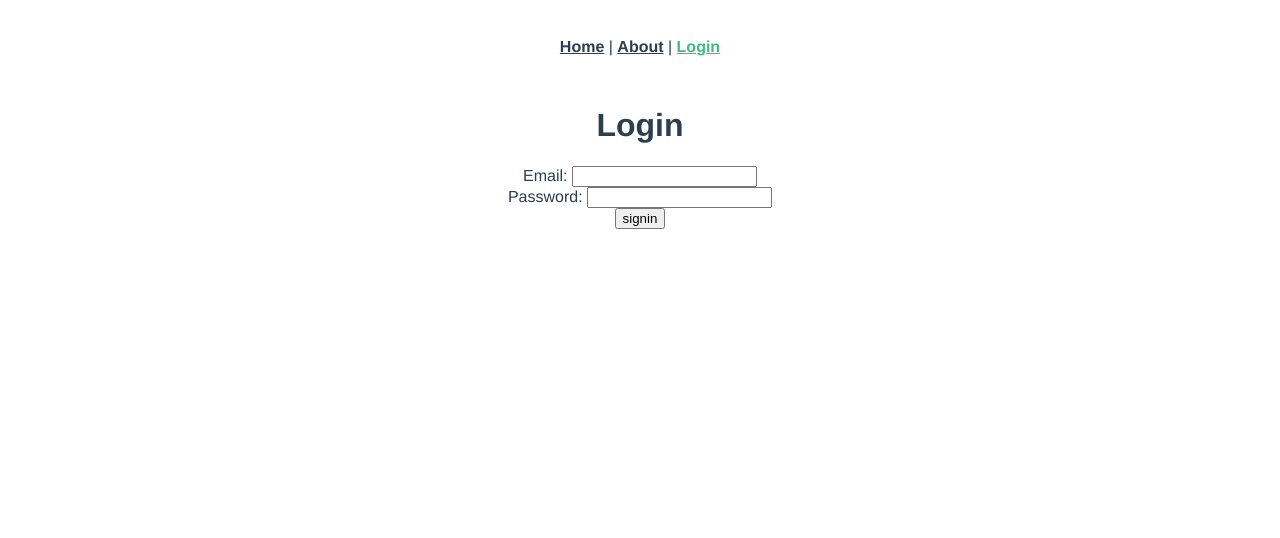
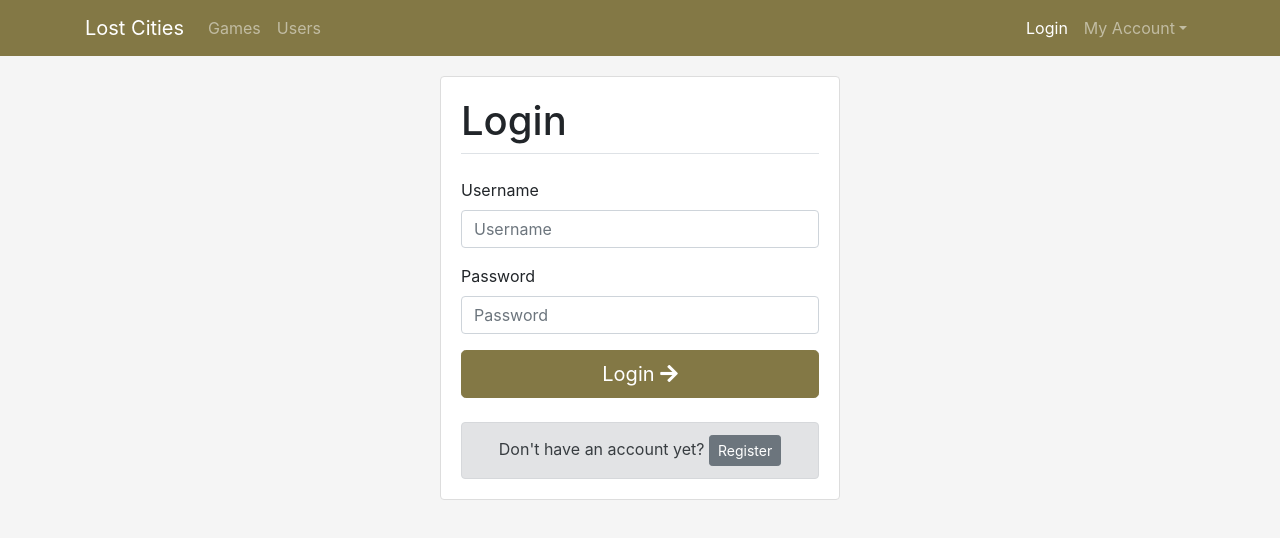
Before and after one commit to nathan815/LostCities, a Vue app in the folder frontend/: page /login in a window 1280 px wide. Shown: the top 538 px of the page. Built offline with nearby package versions, Linux system fonts and the light colour scheme.

Commit message:
Reorganized frontend. Added bootstrap-vue. Added home and login screen, with a navbar layout.

```diff
--- a/frontend/package.json
+++ b/frontend/package.json
@@ -10,6 +10,7 @@
   },
   "dependencies": {
     "axios": "^0.18.0",
+    "bootstrap-vue": "^2.0.0-rc.11",
     "vue": "^2.5.17",
     "vue-router": "^3.0.1",
     "vuex": "^3.0.1"
--- a/frontend/public/index.html
+++ b/frontend/public/index.html
@@ -4,12 +4,17 @@
     <meta charset="utf-8">
     <meta http-equiv="X-UA-Compatible" content="IE=edge">
     <meta name="viewport" content="width=device-width,initial-scale=1.0">
+    <title>Lost Cities</title>
+
     <link rel="icon" href="<%= BASE_URL %>favicon.ico">
-    <title>Lost Cities</title>
+    <link rel="stylesheet" href="https://use.fontawesome.com/releases/v5.2.0/css/all.css"
+          integrity="sha384-hWVjflwFxL6sNzntih27bfxkr27PmbbK/iSvJ+a4+0owXq79v+lsFkW54bOGbiDQ"
+          crossorigin="anonymous">
 </head>
 <body>
 <noscript>
-      <strong>We're sorry but Lost Cities doesn't work properly without JavaScript enabled. Please enable it to continue.</strong>
+    <strong>We're sorry but Lost Cities doesn't work properly without JavaScript enabled. Please enable it to
+        continue.</strong>
 </noscript>
 <div id="app"></div>
 <!-- built files will be auto injected -->
--- a/frontend/src/App.vue
+++ b/frontend/src/App.vue
@@ -1,30 +1,20 @@
+<script>
+    import Navbar from '@/Navbar';
+
+    export default {
+        components: { Navbar }
+    }
+</script>
 <template>
-  <div id="app">
-    <div id="nav">
-      <router-link to="/">Home</router-link> |
-      <router-link to="/about">About</router-link> |
-      <router-link to="/login">Login</router-link>
+    <div>
+
+        <Navbar />
+
+        <div class="container main-container">
+            <router-view />
+        </div>
+
     </div>
-    <router-view />
-  </div>
 </template>
 
-<style lang="scss">
-#app {
-  font-family: 'Avenir', Helvetica, Arial, sans-serif;
-  -webkit-font-smoothing: antialiased;
-  -moz-osx-font-smoothing: grayscale;
-  text-align: center;
-  color: #2c3e50;
-}
-#nav {
-  padding: 30px;
-  a {
-    font-weight: bold;
-    color: #2c3e50;
-    &.router-link-exact-active {
-      color: #42b983;
-    }
-  }
-}
-</style>
+<style lang="scss" src="./assets/styles/app.scss"></style>
--- /dev/null
+++ b/frontend/src/Navbar.vue
@@ -0,0 +1,47 @@
+<script>
+    export default {
+        data() {
+            return {
+                navIsActive: false,
+            };
+        },
+        methods: {
+            toggleMenu: () => this.navIsActive = !this.navIsActive
+        },
+    }
+</script>
+<template>
+    <nav class="navbar navbar-expand-lg navbar-dark bg-tan">
+        <div class="container">
+            <router-link class="navbar-brand" to="/">Lost Cities</router-link>
+
+            <div class="collapse navbar-collapse">
+
+                <ul class="navbar-nav mr-auto">
+                    <router-link tag="li" to="/dashboard" class="nav-item" exact exact-active-class="active">
+                        <a class="nav-link">Games</a>
+                    </router-link>
+                    <router-link tag="li" to="/games" class="nav-item" active-class="active">
+                        <a class="nav-link">Users</a>
+                    </router-link>
+                </ul>
+
+                <ul class="navbar-nav">
+
+                    <router-link tag="li" to="/login" class="nav-item" exact exact-active-class="active">
+                        <a class="nav-link">Login</a>
+                    </router-link>
+
+                    <b-nav-item-dropdown text="My Account" right>
+                        <b-dropdown-item href="#">EN</b-dropdown-item>
+                        <b-dropdown-item href="#">ES</b-dropdown-item>
+                        <b-dropdown-item href="#">RU</b-dropdown-item>
+                        <b-dropdown-item href="#">FA</b-dropdown-item>
+                    </b-nav-item-dropdown>
+
+                </ul>
+            </div>
+        </div>
+    </nav>
+
+</template>
--- /dev/null
+++ b/frontend/src/assets/styles/app.scss
@@ -0,0 +1,29 @@
+
+$theme-colors: (
+      "primary": #837845,
+);
+
+@import "~bootstrap/scss/bootstrap.scss";
+@import "~bootstrap-vue/dist/bootstrap-vue.css";
+
+.main-container {
+  margin-top: 20px;
+}
+
+body {
+  background: #f5f5f5;
+}
+
+.bg-tan {
+  background: #837845 !important;
+}
+
+.page-box {
+  border-radius: 4px;
+  background: #fff;
+  border: 1px solid #ddd;
+  margin: 0 0 15px;
+  padding: 20px;
+  width: 100%;
+  max-width: 400px;
+}
--- a/frontend/src/main.js
+++ b/frontend/src/main.js
@@ -1,12 +1,17 @@
-import Vue from 'vue'
-import App from './App.vue'
-import router from './router'
-import store from './store'
+import Vue from 'vue';
+import BootstrapVue from 'bootstrap-vue'
 
-Vue.config.productionTip = false
+import App from './App.vue';
+import router from './router/router';
+import store from './store/store';
+
+Vue.config.productionTip = false;
+Vue.use(BootstrapVue);
+Vue.component('b-navbar');
 
 new Vue({
-  router,
-  store,
-  render: h => h(App)
-}).$mount('#app')
+    el: '#app',
+    render: h => h(App),
+    router,
+    store,
+});
--- a/frontend/src/views/Home.vue
+++ b/frontend/src/views/Home.vue
@@ -1,18 +1,25 @@
 <template>
-  <div class="home">
-    <img alt="Vue logo" src="../assets/logo.png">
-    <HelloWorld />
-  </div>
+    <div class="home">
+        <div class="jumbotron d-flex justify-content-around align-items-center">
+            <div class="text-center">
+                <h1 class="display-4">Lost Cities</h1>
+                <p class="lead">Play <b>Lost Cities</b> against others!</p>
+                <a class="btn btn-primary btn-lg" href="#" role="button">Play Now</a>
+            </div>
+            <div>
+                <img src="../assets/game-setup.png" class="rounded" />
+            </div>
+        </div>
+    </div>
 </template>
 
 <script>
-    // @ is an alias to /src
-    import HelloWorld from '@/components/HelloWorld.vue'
+    export default {
+    }
+</script>
 
-    export default {
-  name: 'home',
-  components: {
-    HelloWorld
-  }
-}
-</script>
+<style>
+    .jumbotron {
+
+    }
+</style>
--- a/frontend/src/views/Login.vue
+++ b/frontend/src/views/Login.vue
@@ -4,41 +4,68 @@
     export default {
         data() {
             return {
-                username: "",
-                password: ""
+                username: '',
+                password: '',
+                error: null,
+                loading: false,
             }
         },
         methods: {
             async login() {
-                const result = await axios.post('/api/rest-login', {
+                this.loading = true;
+                this.error = null;
+                try {
+                    const result = await axios.post('/api/authentication', {
                         username: this.username,
                         password: this.password
                     });
-                console.log(result);
+
+                } catch(err) {
+                    if(err.response.status === 401) {
+                        this.error = "Incorrect username or password.";
+                    }
+                }
+                this.loading = false;
             }
         }
     }
 </script>
 
 <template>
-    <div>
-        <h1>Login</h1>
-        <form action="/login" method="post" @submit.prevent="login">
-            <div>
-                <label> Email:
-                    <input type="text" name="username"  v-model="username"/>
-                </label>
+    <div class="col d-flex justify-content-center align-items-center">
+        <div class="page-box">
+            <h1 class="pb-2 mb-4 border-bottom">Login</h1>
+            <b-alert variant="danger"
+                     dismissible
+                     :show="error !== null"
+                     @dismissed="error=null">
+                {{ error }}
+            </b-alert>
+
+            <form method="post" @submit.prevent="login">
+                <div class="form-group">
+                    <label for="username">Username</label>
+                    <input type="text" class="form-control" required
+                           id="username" placeholder="Username" v-model="username">
                 </div>
-            <div>
-                <label> Password:
-                    <input type="password" name="password" v-model="password" />
-                </label>
+                <div class="form-group">
+                    <label for="password">Password</label>
+                    <input type="password" class="form-control" required
+                           id="password" placeholder="Password" v-model="password">
                 </div>
-            <div><input type="submit" value="signin"/></div>
+                <button type="submit" class="btn btn-primary btn-block btn-lg" :disabled="loading">
+                    Login
+                    <i class="fas fa-arrow-right"></i>
+                </button>
             </form>
+
+            <!--<router-link to="/register">Forgot Password</router-link>-->
+            <div class="alert alert-secondary text-center mt-4 mb-0">
+                Don't have an account yet?
+                <router-link tag="button" to="/register" class="btn btn-secondary btn-sm">
+                    Register
+                </router-link></div>
+        </div>
+
     </div>
 </template>
-
-<style scoped>
-
-</style>
--- a/frontend/vue.config.js
+++ b/frontend/vue.config.js
@@ -1,3 +1,5 @@
+const path = require('path');
+
 module.exports = {
     lintOnSave: false,
     devServer: {
@@ -5,9 +7,16 @@ module.exports = {
         proxy: {
             // proxy all requests starting with /api to backend api
             '/api': {
-                target: 'http://localhost:8080',
+                target: 'http://localhost:8080/',
                 changeOrigin: true
             }
         }
-    }
-}
+    },
+    configureWebpack: {
+        resolve: {
+            alias: {
+                '~': path.resolve(__dirname, 'src/'),
+            },
+        },
+    },
+};
```
Also changed, not shown: frontend/src/router/router.js (renamed from frontend/src/router.js, +5 -4 lines), frontend/src/store/store.js (renamed from frontend/src/store.js), 1 other file (tests, documents, lock files or other folders). Lines whose indentation alone changed are shown as unchanged.
